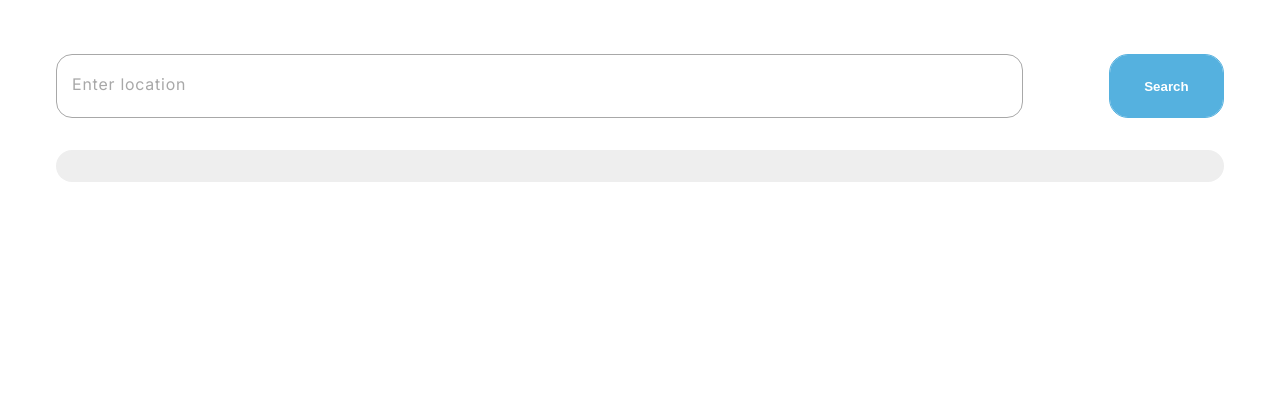
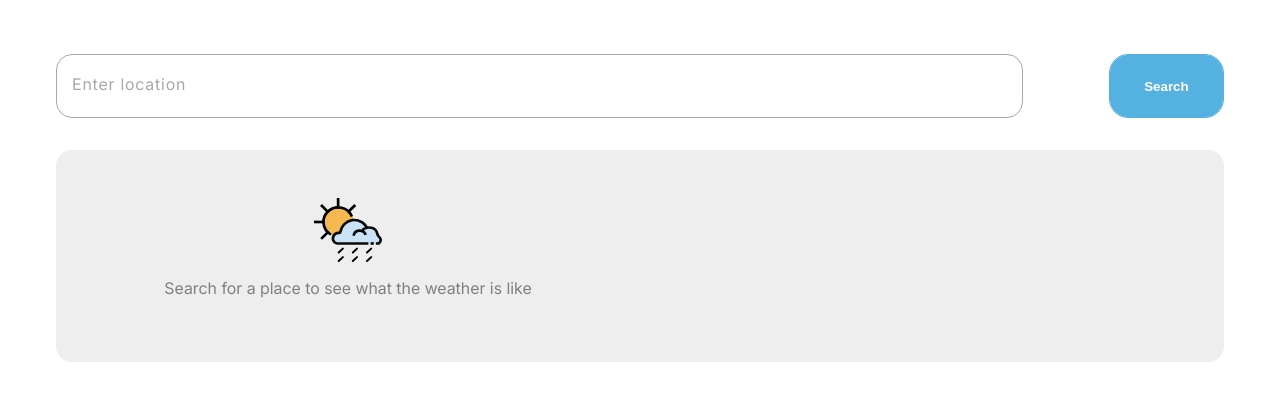
Before and after one commit to hansojuhan/Weather-App, a website built with webpack: page src/index.html in a window 1280 px wide. Shown: the part 174-574 px from the top of the page. Built offline with nearby package versions, Linux system fonts and the light colour scheme.

Commit message:
Added a default placeholder for results

```diff
--- a/src/index.js
+++ b/src/index.js
@@ -224,6 +224,8 @@ window.onload = function() {
 
   subtitleContainer.append(githubIcon, subtitle);
   titleSection.append(subtitleContainer);
+
+  renderDefaultContent();
 }
 
 // Function that handles form submission
@@ -252,3 +254,26 @@ function handleFormSubmit(event) {
     alert('Error fetching weather data:', error);
   });
 }
+
+// Adds an image as default view in the content section
+function renderDefaultContent() {
+
+  // Get container
+  const content = document.getElementById('results');
+
+  // Clear existing content
+  content.innerHTML = '';
+
+  // Generate default content
+  const defaultText = document.createElement('h3');
+  defaultText.innerText = 'Search for a place to see what the weather is like'
+
+  const defaultImage = document.createElement('img');
+  defaultImage.src = require(`./img/showers-day.svg`);
+
+  const defaultContainer = document.createElement('div');
+  defaultContainer.id = 'default-content';
+
+  defaultContainer.append(defaultImage, defaultText);
+  content.append(defaultContainer);
+}
--- a/src/styles.css
+++ b/src/styles.css
@@ -351,3 +351,27 @@ div.form-input label.form-label {
     width: 100%;
   }
 }
+
+/* Default content */
+#default-content {
+  display: flex;
+  flex-direction: column;
+  justify-content: center;
+  align-items: center;
+
+  color: grey;
+  margin: 2rem 0;
+
+  user-select: none;
+}
+
+#default-content > h3 {
+  font-size: 1rem;
+  font-weight: 400;
+  text-align: center;
+  padding: 0 1rem;
+}
+
+#default-content > img {
+  height: 4rem;
+}
```
Also changed, not shown: readme.md.
